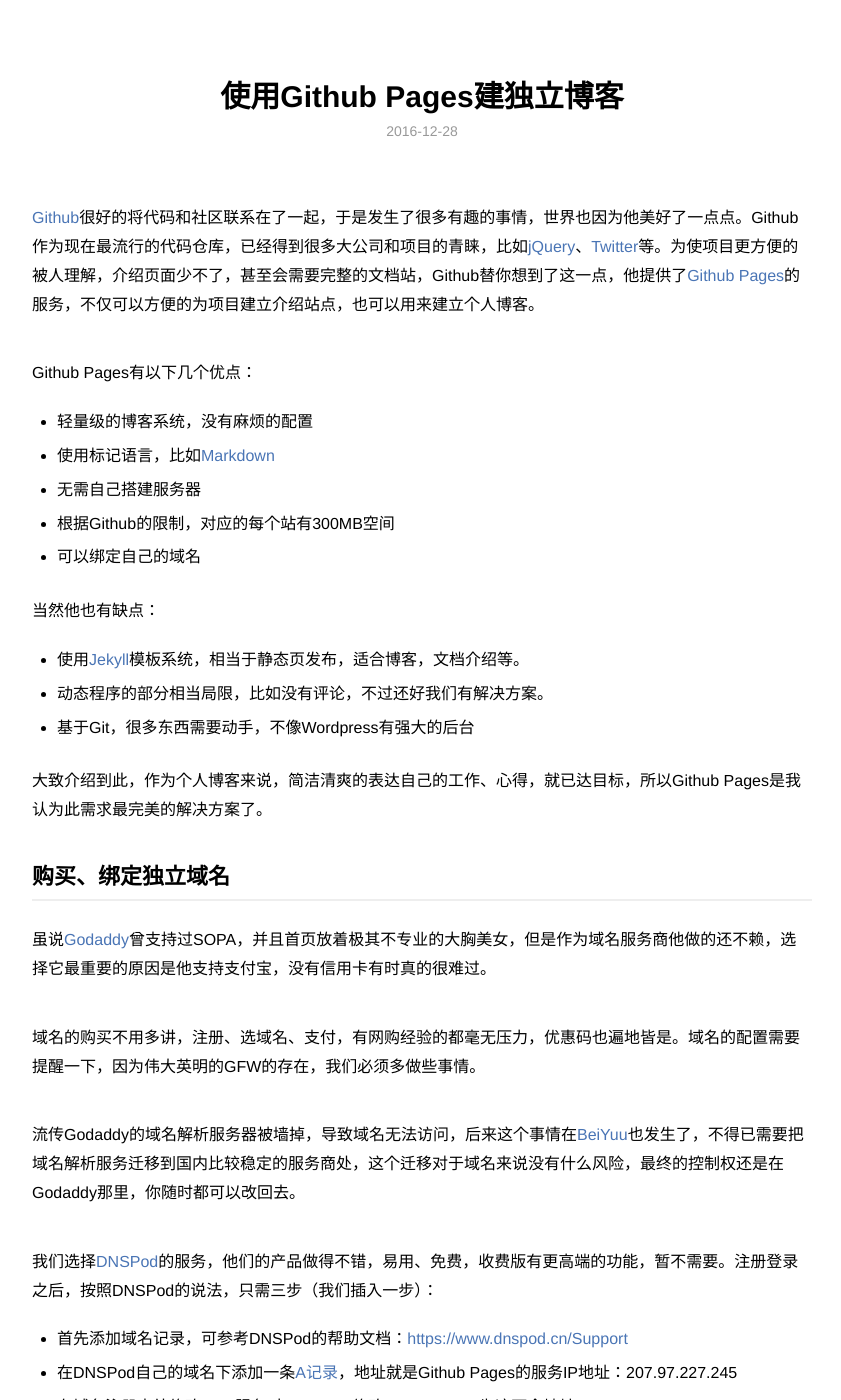
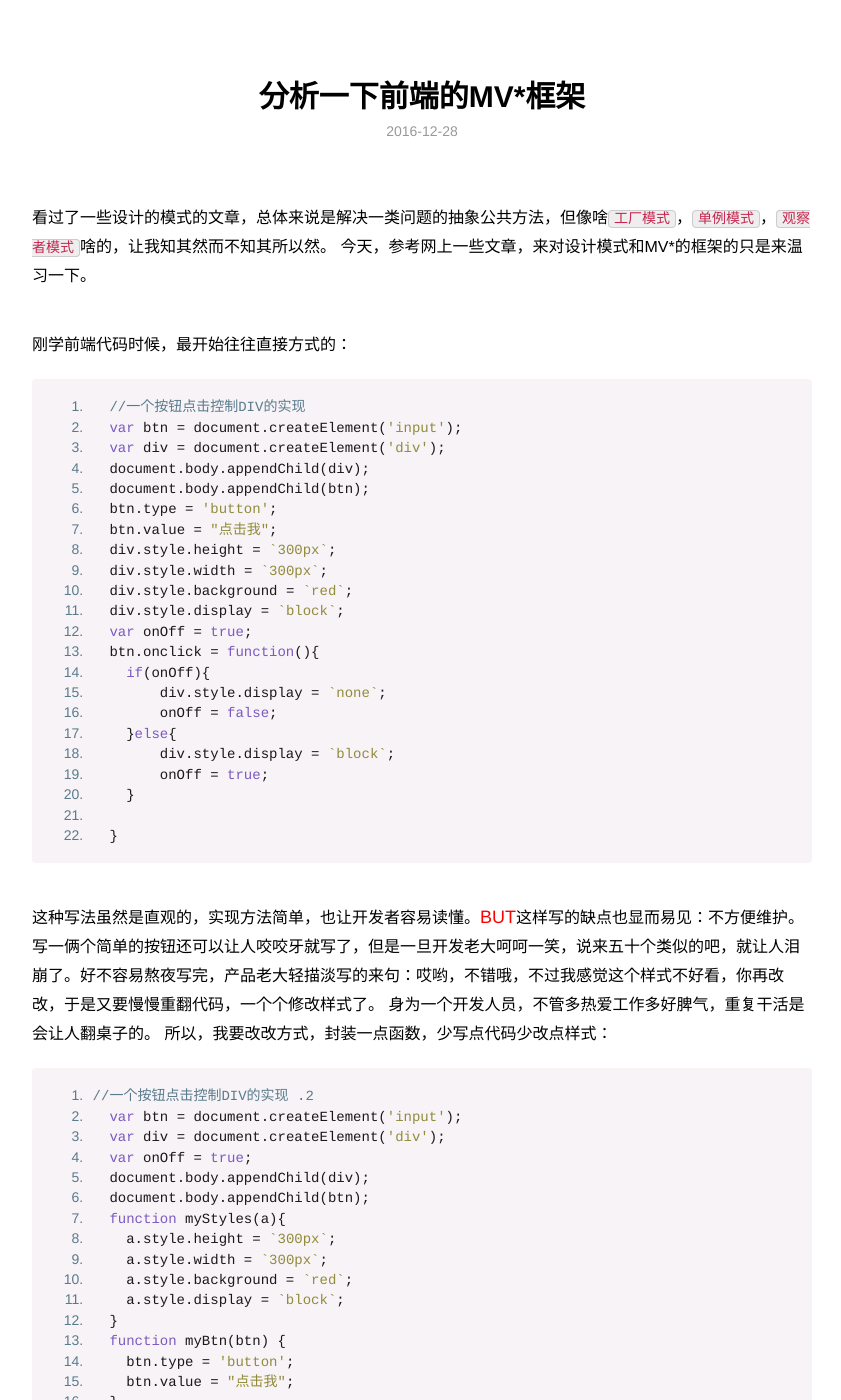
Before and after one commit to ioloveuu/ioloveuu.github.io, a Jekyll site: the page built from _posts/2016-12-28-frame-mv.md, in a window 1280 px wide and 1400 px high. Shown: the whole window, without its empty margins (218-1059 px from the left). Built offline with Jekyll 4.4.1, drawn with Linux system fonts in a browser that asks for light colours; nearby versions of some CDN libraries; a script that is not in the unit is left out; some of the changed text lies outside the part shown.

Commit message:
mv*框架模式

````diff
--- a/_posts/2016-12-28-frame-mv.md
+++ b/_posts/2016-12-28-frame-mv.md
@@ -1,38 +1,79 @@
 ---
 layout: post
-title: 使用Github Pages建独立博客
-description: Github本身就是不错的代码社区，他也提供了一些其他的服务，比如Github Pages，使用它可以很方便的建立自己的独立博客，并且免费。
+title: 分析一下前端的MV*框架
+description: 框架模式可以提升前端开发者的开发效率和对前端框架的使用理解，它包含了多种设计模式
 category: blog
 ---
 
-[Github][]很好的将代码和社区联系在了一起，于是发生了很多有趣的事情，世界也因为他美好了一点点。Github作为现在最流行的代码仓库，已经得到很多大公司和项目的青睐，比如[jQuery][]、[Twitter][]等。为使项目更方便的被人理解，介绍页面少不了，甚至会需要完整的文档站，Github替你想到了这一点，他提供了[Github Pages][]的服务，不仅可以方便的为项目建立介绍站点，也可以用来建立个人博客。
+看过了一些设计的模式的文章，总体来说是解决一类问题的抽象公共方法，但像啥`工厂模式`，`单例模式`，`观察者模式`啥的，让我知其然而不知其所以然。
+今天，参考网上一些文章，来对设计模式和MV*的框架的只是来温习一下。
 
-Github Pages有以下几个优点：
+刚学前端代码时候，最开始往往直接方式的：
+```javascript
+  //一个按钮点击控制DIV的实现
+  var btn = document.createElement('input');
+  var div = document.createElement('div');
+  document.body.appendChild(div);
+  document.body.appendChild(btn);
+  btn.type = 'button';
+  btn.value = "点击我";
+  div.style.height = `300px`;
+  div.style.width = `300px`;
+  div.style.background = `red`;
+  div.style.display = `block`;
+  var onOff = true;
+  btn.onclick = function(){
+    if(onOff){
+        div.style.display = `none`;
+        onOff = false;
+    }else{
+        div.style.display = `block`;
+        onOff = true;
+    }
 
-<ul>
-    <li>轻量级的博客系统，没有麻烦的配置</li>
-    <li>使用标记语言，比如<a href="http://markdown.tw">Markdown</a></li>
-    <li>无需自己搭建服务器</li>
-    <li>根据Github的限制，对应的每个站有300MB空间</li>
-    <li>可以绑定自己的域名</li>
-</ul>
+  }
+```
+这种写法虽然是直观的，实现方法简单，也让开发者容易读懂。<span style="color: red; font-size: 18px">BUT</span>这样写的缺点也显而易见：不方便维护。写一俩个简单的按钮还可以让人咬咬牙就写了，但是一旦开发老大呵呵一笑，说来五十个类似的吧，就让人泪崩了。好不容易熬夜写完，产品老大轻描淡写的来句：哎哟，不错哦，不过我感觉这个样式不好看，你再改改，于是又要慢慢重翻代码，一个个修改样式了。
+身为一个开发人员，不管多热爱工作多好脾气，重复干活是会让人翻桌子的。
+所以，我要改改方式，封装一点函数，少写点代码少改点样式：
+```javascript
+//一个按钮点击控制DIV的实现 .2
+  var btn = document.createElement('input');
+  var div = document.createElement('div');
+  var onOff = true;
+  document.body.appendChild(div);
+  document.body.appendChild(btn);
+  function myStyles(a){
+    a.style.height = `300px`;
+    a.style.width = `300px`;
+    a.style.background = `red`;
+    a.style.display = `block`;
+  }
+  function myBtn(btn) {
+    btn.type = 'button';
+    btn.value = "点击我";
+  }
+  myStyles(div);
+  myBtn(btn);
+  function myEvents(a){
+    a.onclick = function() {
+        if(onOff){
+            div.style.display = `none`;
+            onOff = false;
+        }else{
+            div.style.display = `block`;
+            onOff = true;
+        }
+    }
+  }
+  myEvents(btn);
+```
+上面我拼命封装函数，将功能划分样式、属性和事件。每次修改样式或者增减就去相关的函数里进行修改维护。
 
-当然他也有缺点：
-
-* 使用[Jekyll][]模板系统，相当于静态页发布，适合博客，文档介绍等。
-* 动态程序的部分相当局限，比如没有评论，不过还好我们有解决方案。
-* 基于Git，很多东西需要动手，不像Wordpress有强大的后台
-
-大致介绍到此，作为个人博客来说，简洁清爽的表达自己的工作、心得，就已达目标，所以Github Pages是我认为此需求最完美的解决方案了。
-
-## 购买、绑定独立域名
-虽说[Godaddy][]曾支持过SOPA，并且首页放着极其不专业的大胸美女，但是作为域名服务商他做的还不赖，选择它最重要的原因是他支持支付宝，没有信用卡有时真的很难过。
-
-域名的购买不用多讲，注册、选域名、支付，有网购经验的都毫无压力，优惠码也遍地皆是。域名的配置需要提醒一下，因为伟大英明的GFW的存在，我们必须多做些事情。
-
-流传Godaddy的域名解析服务器被墙掉，导致域名无法访问，后来这个事情在[BeiYuu][]也发生了，不得已需要把域名解析服务迁移到国内比较稳定的服务商处，这个迁移对于域名来说没有什么风险，最终的控制权还是在Godaddy那里，你随时都可以改回去。
-
-我们选择[DNSPod][]的服务，他们的产品做得不错，易用、免费，收费版有更高端的功能，暂不需要。注册登录之后，按照DNSPod的说法，只需三步（我们插入一步）：
+如果再配上javascript里的构造函数啥的，那么不就是前端的组件了吗。就像下面：
+```
+  //等我写点代码
+```
 
 <ul>
 	<li>首先添加域名记录，可参考DNSPod的帮助文档：<a href="https://www.dnspod.cn/Support">https://www.dnspod.cn/Support</a></li>
````
